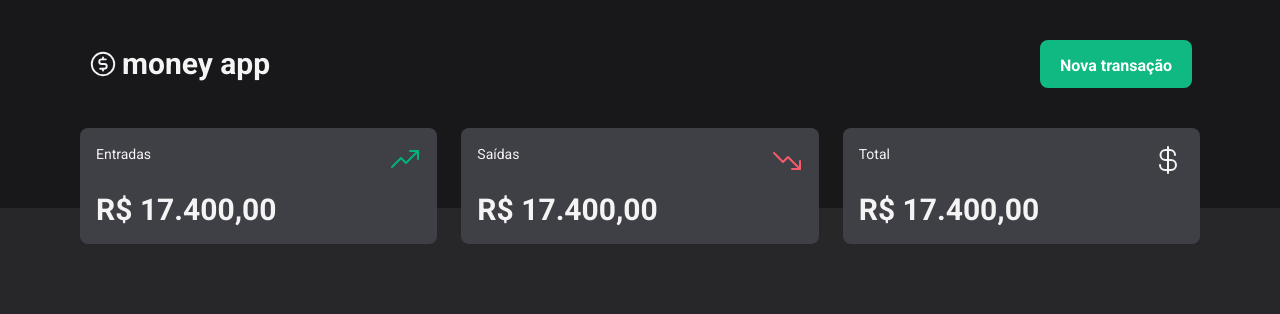
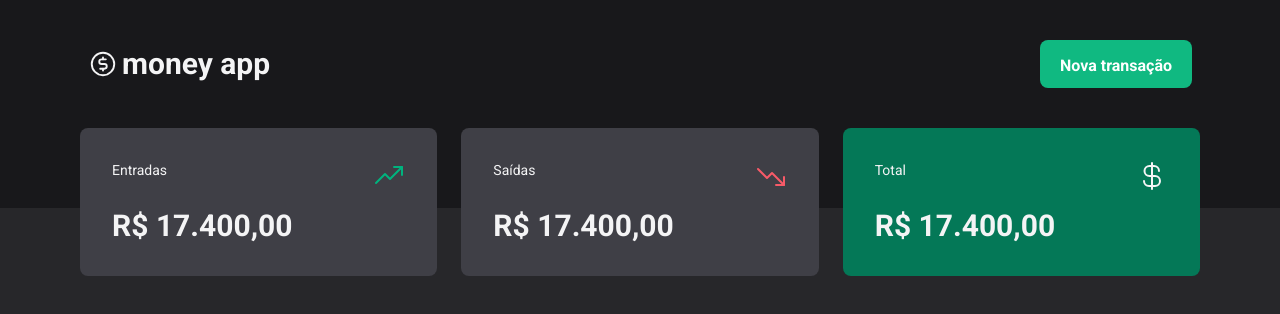
Before and after one commit to rafaelpzoucas/goalfin, a React (Vite) app: page / in a window 1280 px wide. Shown: the top 314 px of the page. Built offline with nearby package versions, Linux system fonts and the light colour scheme.

Commit message:
Update SummaryCard.tsx

```diff
--- a/src/components/Summary/SummaryCard.tsx
+++ b/src/components/Summary/SummaryCard.tsx
@@ -4,7 +4,7 @@ import { ISummaryCard } from "./types";
 export function SummaryCard({ type }: ISummaryCard) {
     return (
         <div className={`
-            bg-zinc-700 rounded-lg p-4
+            rounded-lg p-8
             ${
                 type === "total"
                 ? "bg-emerald-700"
```
